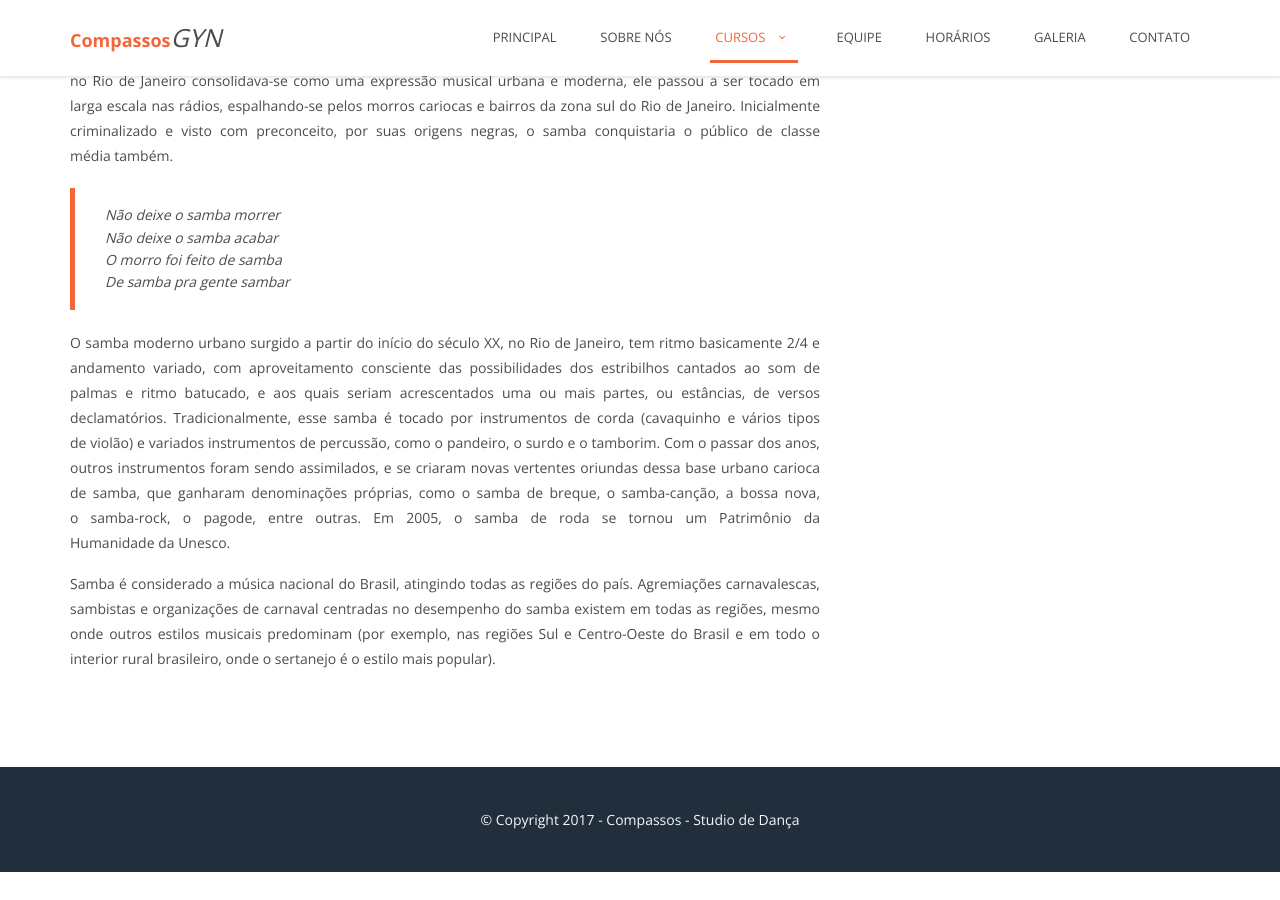
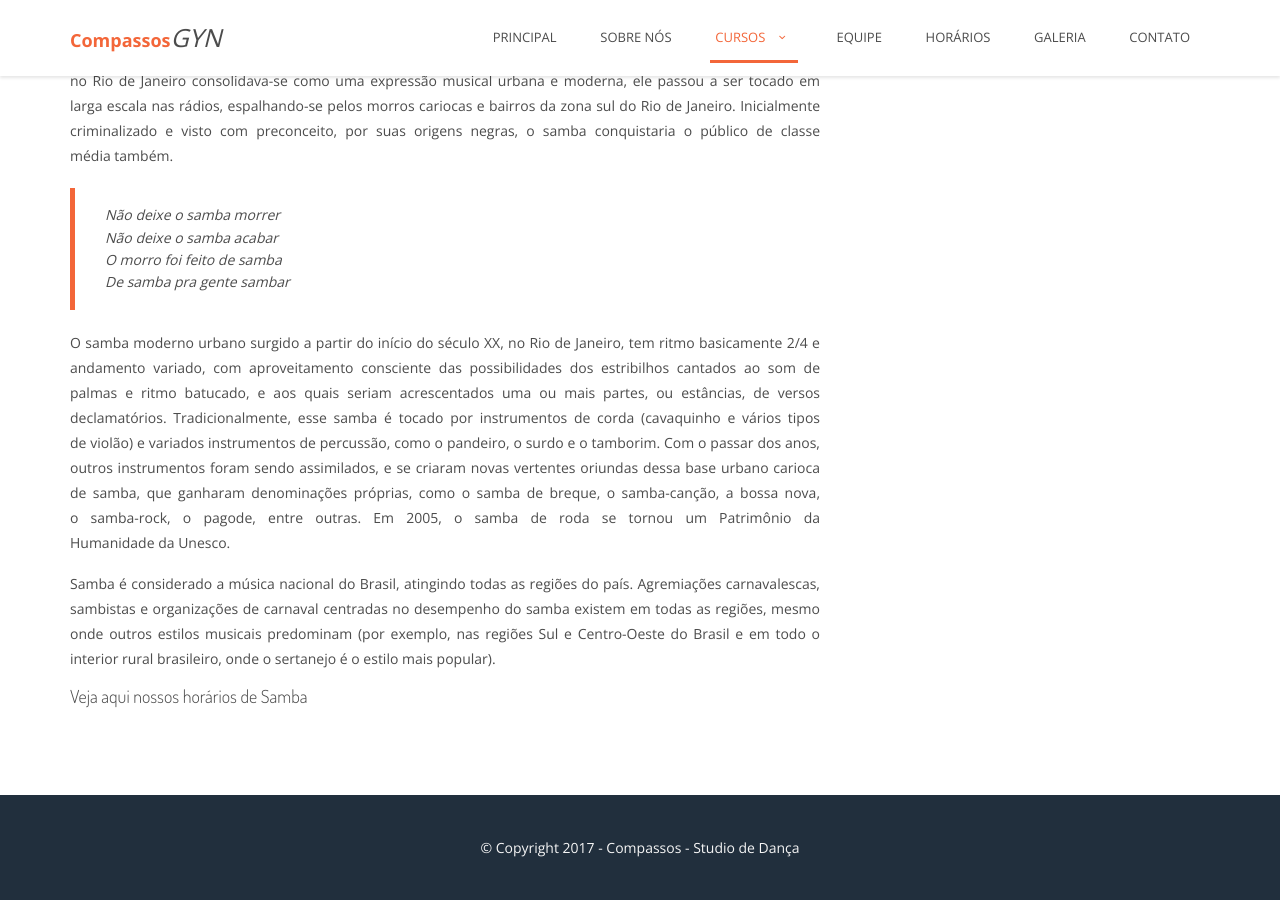
Before and after one commit to 5devmonkeys/comp, a Jekyll site: the page built from samba.html, in a window 1280 px wide and 900 px high, scrolled down 1564 px. Built offline with Jekyll 4.4.1, drawn with Linux system fonts in a browser that asks for light colours; before the commit the page ends 2436 px from its top, so only the background shows below that.

Commit message:
add link to samba timetable

```diff
--- a/samba.html
+++ b/samba.html
@@ -68,7 +68,9 @@ layout: default
 
         </div>
         <!-- .entry-content -->
-
+        <h4>
+          <a href="horarios" rel="bookmark">Veja aqui nossos horários de Samba</a>
+        </h4>
       </article>
 
     </div>
```
